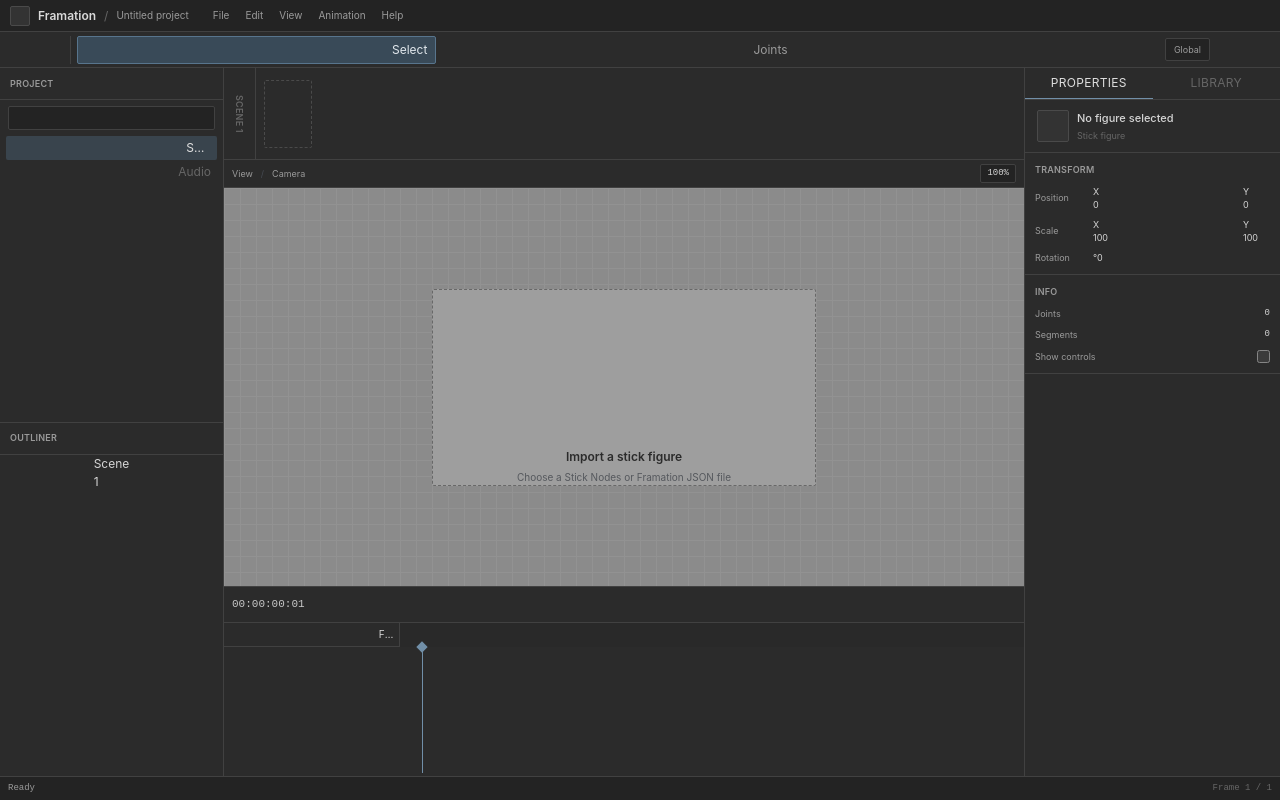
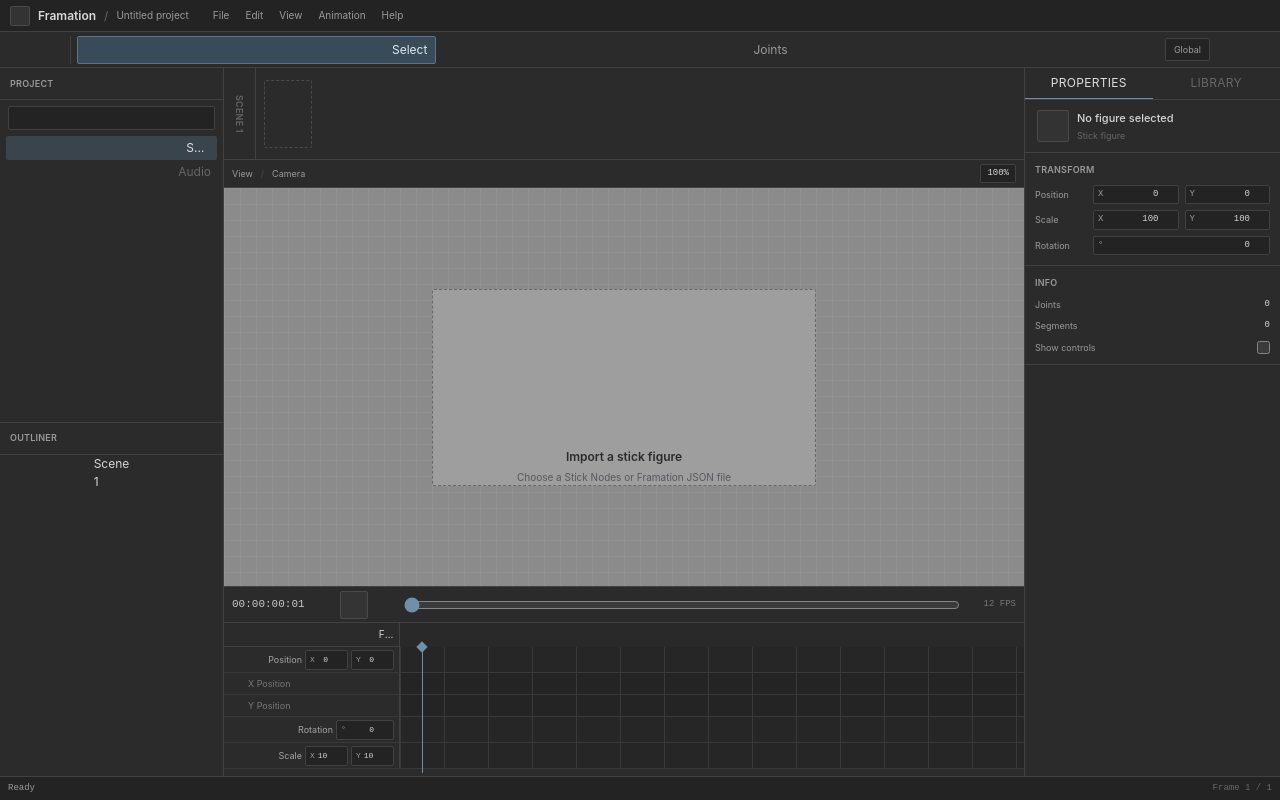
Before and after one commit to adxdits/stickmations, an Angular app in the folder frontend/: page / in a window 1280 px wide. Built offline with nearby package versions, Linux system fonts and the light colour scheme; what @framation/engine, @lucide/angular would draw is missing.

Commit message:
style: refine timeline

```diff
--- a/frontend/src/styles.css
+++ b/frontend/src/styles.css
@@ -74,6 +74,185 @@
     calc(100% / 12) 100%;
 }
 
+.property-input,
+.timeline-value {
+  display: flex;
+  min-width: 0;
+  align-items: center;
+  gap: 3px;
+  border: 1px solid #414141;
+  border-radius: 2px;
+  background: #232323;
+  padding: 2px 4px;
+  color: #9a9a9a;
+  font-family: 'JetBrains Mono', monospace;
+}
+
+.property-input input,
+.timeline-value input {
+  min-width: 0;
+  width: 100%;
+  border: 0;
+  outline: 0;
+  background: transparent;
+  color: #d6d6d6;
+  text-align: right;
+  font-family: inherit;
+}
+
+.timeline-icon-button,
+.timeline-play-button {
+  display: flex;
+  align-items: center;
+  justify-content: center;
+  border-radius: 2px;
+  color: #9a9a9a;
+}
+
+.timeline-icon-button {
+  width: 24px;
+  height: 24px;
+}
+
+.timeline-play-button {
+  width: 28px;
+  height: 28px;
+  border: 1px solid #4a4a4a;
+  background: #343434;
+  color: #c8c8c8;
+}
+
+.timeline-icon-button:hover,
+.timeline-play-button:hover {
+  background: #3c3c3c;
+  color: #e0e0e0;
+}
+
+.timeline-scrubber {
+  height: 14px;
+  accent-color: #718fa8;
+}
+
+.timeline-scroll {
+  scrollbar-color: #5a5a5a #242424;
+  scrollbar-width: thin;
+}
+
+.timeline-scroll::-webkit-scrollbar {
+  width: 10px;
+  height: 10px;
+}
+
+.timeline-scroll::-webkit-scrollbar-track {
+  background: #242424;
+}
+
+.timeline-scroll::-webkit-scrollbar-thumb {
+  border: 2px solid #242424;
+  background: #5a5a5a;
+}
+
+.timeline-row,
+.timeline-subrow {
+  display: flex;
+  border-bottom: 1px solid #383838;
+}
+
+.timeline-row {
+  height: 26px;
+}
+
+.timeline-subrow {
+  height: 22px;
+}
+
+.timeline-label,
+.timeline-sublabel {
+  display: flex;
+  width: 176px;
+  flex: 0 0 176px;
+  align-items: center;
+  border-right: 1px solid #414141;
+  background: #2b2b2b;
+}
+
+.timeline-label {
+  gap: 3px;
+  padding: 2px 5px;
+}
+
+.timeline-sublabel {
+  padding-left: 24px;
+  color: #777777;
+  font-size: 9px;
+}
+
+.track-toggle {
+  display: flex;
+  min-width: 64px;
+  flex: 1;
+  align-items: center;
+  gap: 3px;
+  color: #a4a4a4;
+  font-size: 9px;
+  text-align: left;
+}
+
+.track-toggle:hover {
+  color: #d6d6d6;
+}
+
+.timeline-value {
+  width: 43px;
+  height: 20px;
+  padding-block: 0;
+  font-size: 8px;
+}
+
+.timeline-value-wide {
+  width: 58px;
+}
+
+.timeline-cells {
+  position: relative;
+  flex: 0 0 auto;
+  background-color: #262626;
+  background-image: linear-gradient(90deg, #393939 1px, transparent 1px);
+  background-size: 44px 100%;
+}
+
+.timeline-subrow .timeline-cells {
+  background-color: #242424;
+}
+
+.track-key {
+  position: absolute;
+  top: 50%;
+  width: 8px;
+  height: 8px;
+  transform: translate(-50%, -50%) rotate(45deg);
+  border: 1px solid #8a8a8a;
+  background: #555555;
+}
+
+.track-key:hover {
+  border-color: #c0cbd4;
+  background: #718fa8;
+}
+
+.track-key-rotation {
+  border-color: #8e835f;
+}
+
+.track-key-scale {
+  border-color: #777184;
+}
+
+.track-key-selected {
+  border-color: #c0cbd4;
+  background: #718fa8;
+}
+
 @media (prefers-reduced-motion: reduce) {
   *,
   *::before,
```
